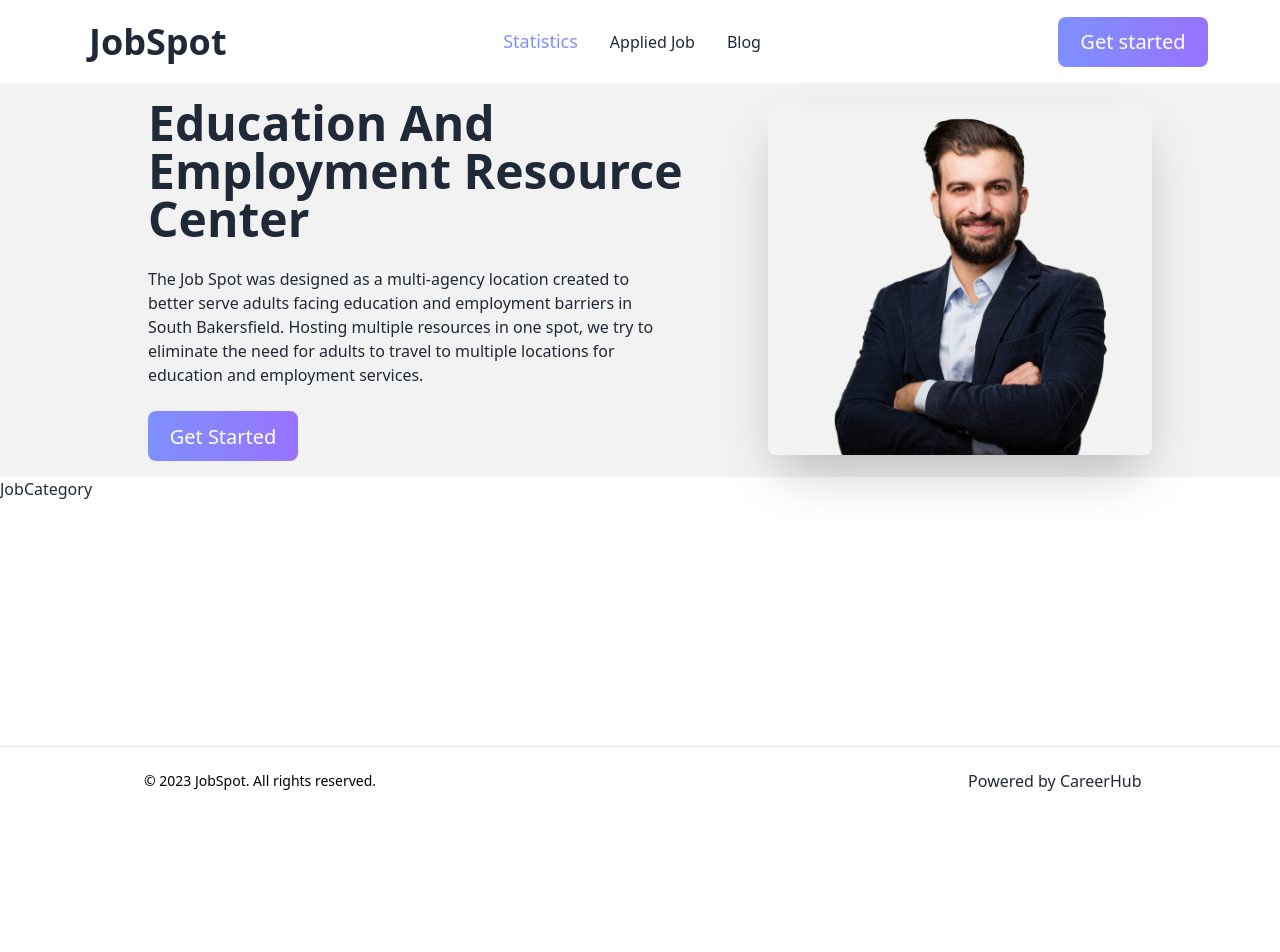
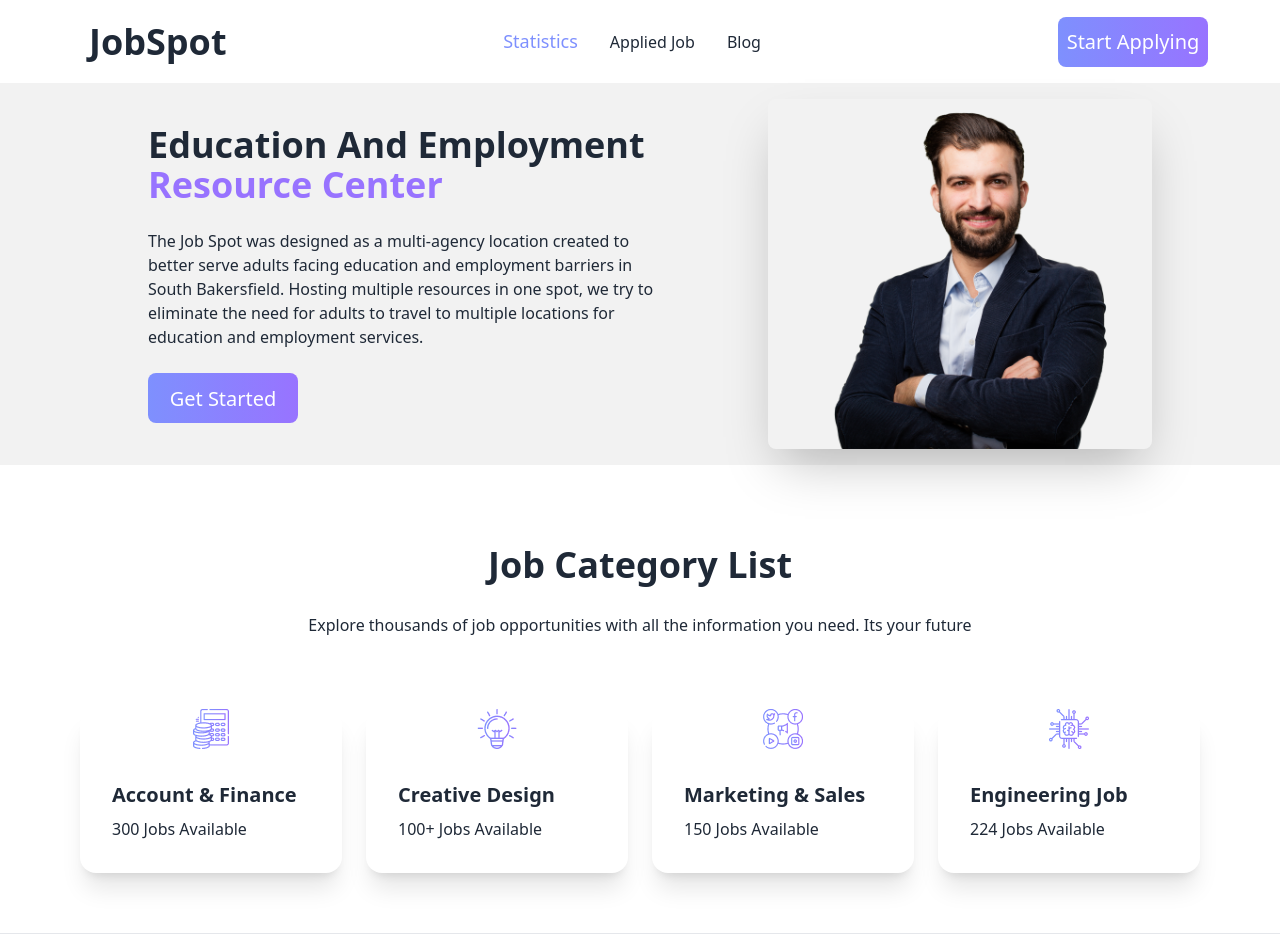
Before and after one commit to sajim-khan/career-hub, a React (Vite) app: page / in a window 1280 px wide. Shown: the top 952 px of the page. Before the commit the page ends 815 px from the top, so only its background shows below. Built offline with nearby package versions, Linux system fonts and the light colour scheme.

Commit message:
added job categery list

```diff
--- a/src/Components/Header/Header.jsx
+++ b/src/Components/Header/Header.jsx
@@ -41,7 +41,7 @@ const Header = () => {
             </ul>
           </div>
 
-          <Link className="btn btn-ghost normal-case text-4xl lg:ms-16 " to="/">
+          <Link className="btn btn-ghost normal-case text-4xl ms-10 lg:ms-16 " to="/">
             JobSpot
           </Link>
         </div>
@@ -61,7 +61,7 @@ const Header = () => {
           </ul>
         </div>
         <div className="navbar-end lg:pe-16">
-          <button className="button">Get started</button>
+          <button className="button">Start Applying</button>
         </div>
       </div>
     );
--- a/src/Components/Home/Home.css
+++ b/src/Components/Home/Home.css
@@ -2,5 +2,5 @@
     width: 400px;
 }
 .ttl{
-    color: linear-gradient(90deg, #7e90fe 0%, #9873FF 100%);
+    color: #9873FF;
 }
--- a/src/Components/Home/Home.jsx
+++ b/src/Components/Home/Home.jsx
@@ -10,10 +10,10 @@ const Home = () => {
           <div className="hero-content flex-col lg:flex-row-reverse lg:ps-24 ">
             <img
               src={Img}
-              className="max-w-sm rounded-lg shadow-2xl img me-20 lg:w-1/2"
+              className="max-w-sm rounded-lg shadow-2xl img me-20 "
             />
             <div className="lg:w-1/2 sm:mx-5">
-              <h1 className="text-5xl font-bold">
+              <h1 className="text-4xl font-bold">
                 Education And Employment{" "}
                 <span className="ttl">Resource Center</span>
               </h1>
--- a/src/Components/JobCategory/JobCategory.jsx
+++ b/src/Components/JobCategory/JobCategory.jsx
@@ -1,12 +1,59 @@
-import React from 'react';
+import React from "react";
+import Chip from "../../assets/Icons/chip 1.png";
+import Accounts from "../../assets/Icons/accounts 1.png";
+import Marketing from "../../assets/Icons/social-media 1.png";
+import Design from "../../assets/Icons/business 1.png";
 
 const JobCategory = (props) => {
-    return (
-      <div>
-        <h1>JobCategory</h1>
-
-      </div>
-    );
+  return (
+    <div>
+      <h1 className=" text-center text-4xl mt-20 font-sans font-bold pb-7">
+        Job Category List{" "}
+      </h1>
+      <p className="text-center pb-3">
+        Explore thousands of job opportunities with all the information you
+        need. Its your future
+      </p>
+      <section className="lg:flex gap-6 lg:mx-20 py-10 my-5">
+        <div className="card w-96 bg-base-100 shadow-xl">
+          <figure>
+            <img src={Accounts} />
+          </figure>
+          <div className="card-body">
+            <h2 className="card-title">Account & Finance</h2>
+            <p>300 Jobs Available</p>
+          </div>
+        </div>
+        <div className="card w-96 bg-base-100 shadow-xl">
+          <figure>
+            <img src={Design} />
+          </figure>
+          <div className="card-body">
+            <h2 className="card-title">Creative Design</h2>
+            <p>100+ Jobs Available</p>
+          </div>
+        </div>
+        <div className="card w-96 bg-base-100 shadow-xl">
+          <figure>
+            <img src={Marketing} />
+          </figure>
+          <div className="card-body">
+            <h2 className="card-title">Marketing & Sales</h2>
+            <p>150 Jobs Available </p>
+          </div>
+        </div>
+        <div className="card w-96 bg-base-100 shadow-xl">
+          <figure>
+            <img className="ms-0" src={Chip} />
+          </figure>
+          <div className="card-body">
+            <h2 className="card-title">Engineering Job</h2>
+            <p>224 Jobs Available</p>
+          </div>
+        </div>
+      </section>
+    </div>
+  );
 };
 
 export default JobCategory;
```
